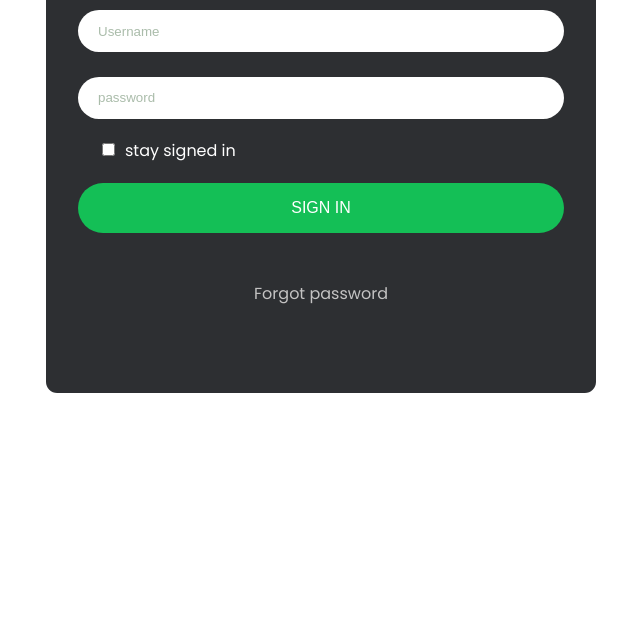
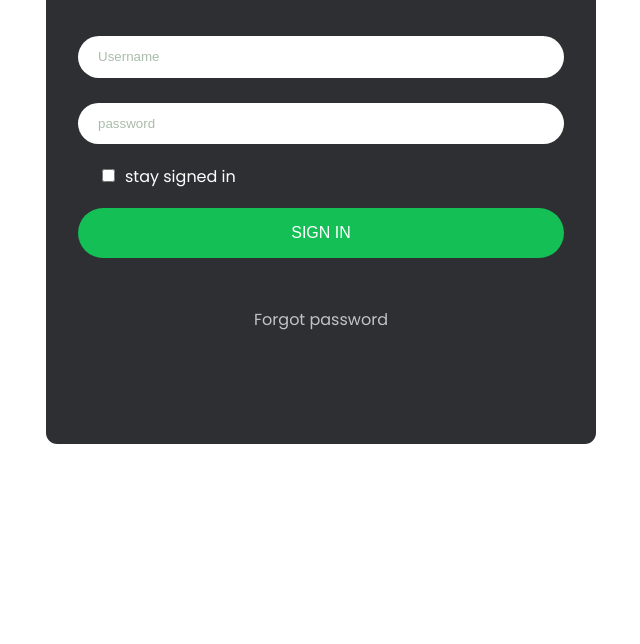
Before and after one commit to Baoku26/sportifyloginscreen, a plain HTML site: page index.html in a window 1280 px wide. Shown: the part 605-1249 px from the top of the page, without its empty margins (319-959 px from the left). Drawn offline with Linux system fonts and the light colour scheme.

Commit message:
container padding and margin mod.

```diff
--- a/style.css
+++ b/style.css
@@ -24,8 +24,8 @@ body{
     background-color: #2D2F32;
     width: 90%;
     text-align: center;
-    margin: 7rem auto;
-    padding: 3%  2rem;
+    margin: 3rem auto;
+    padding: 5%  2rem;
     border-radius: .7em;
 }
 
```
